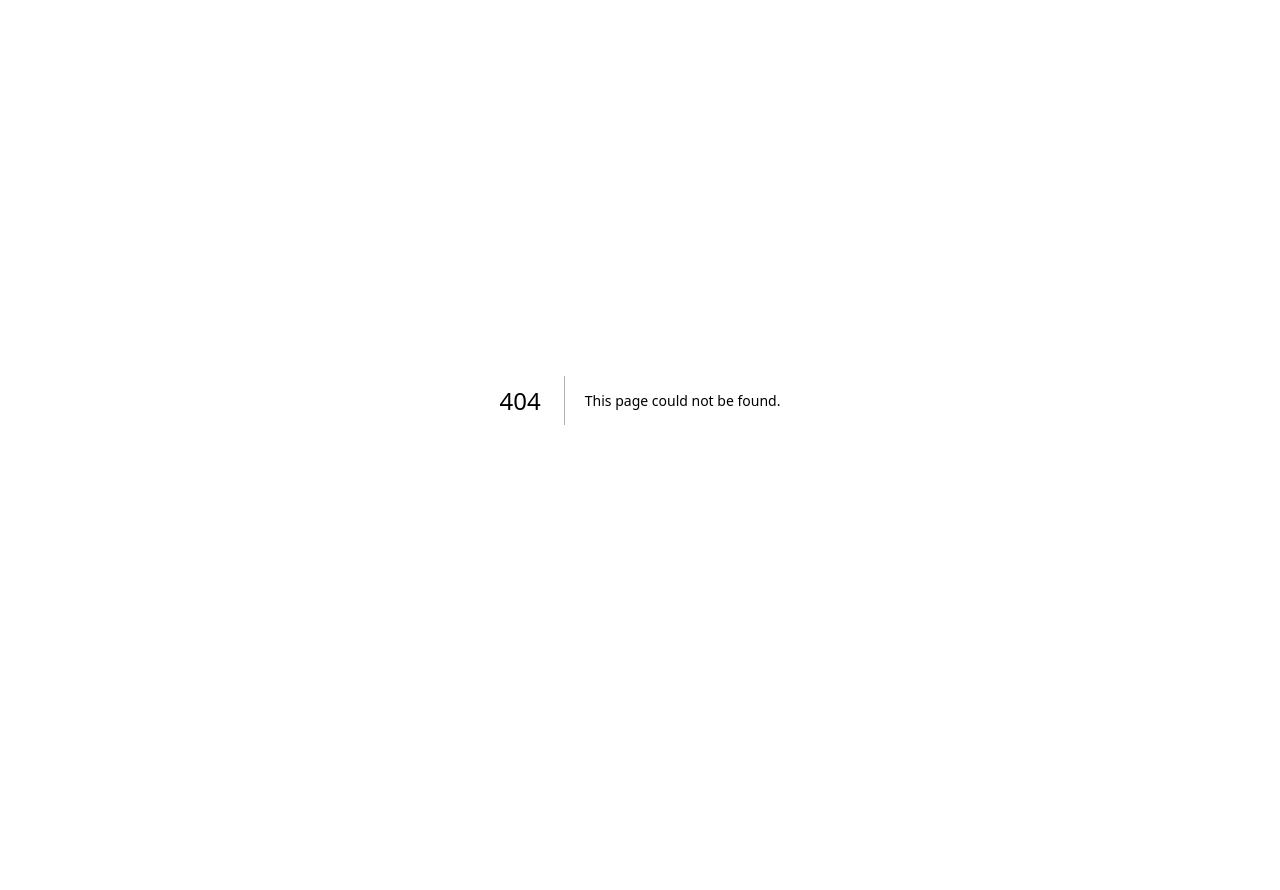
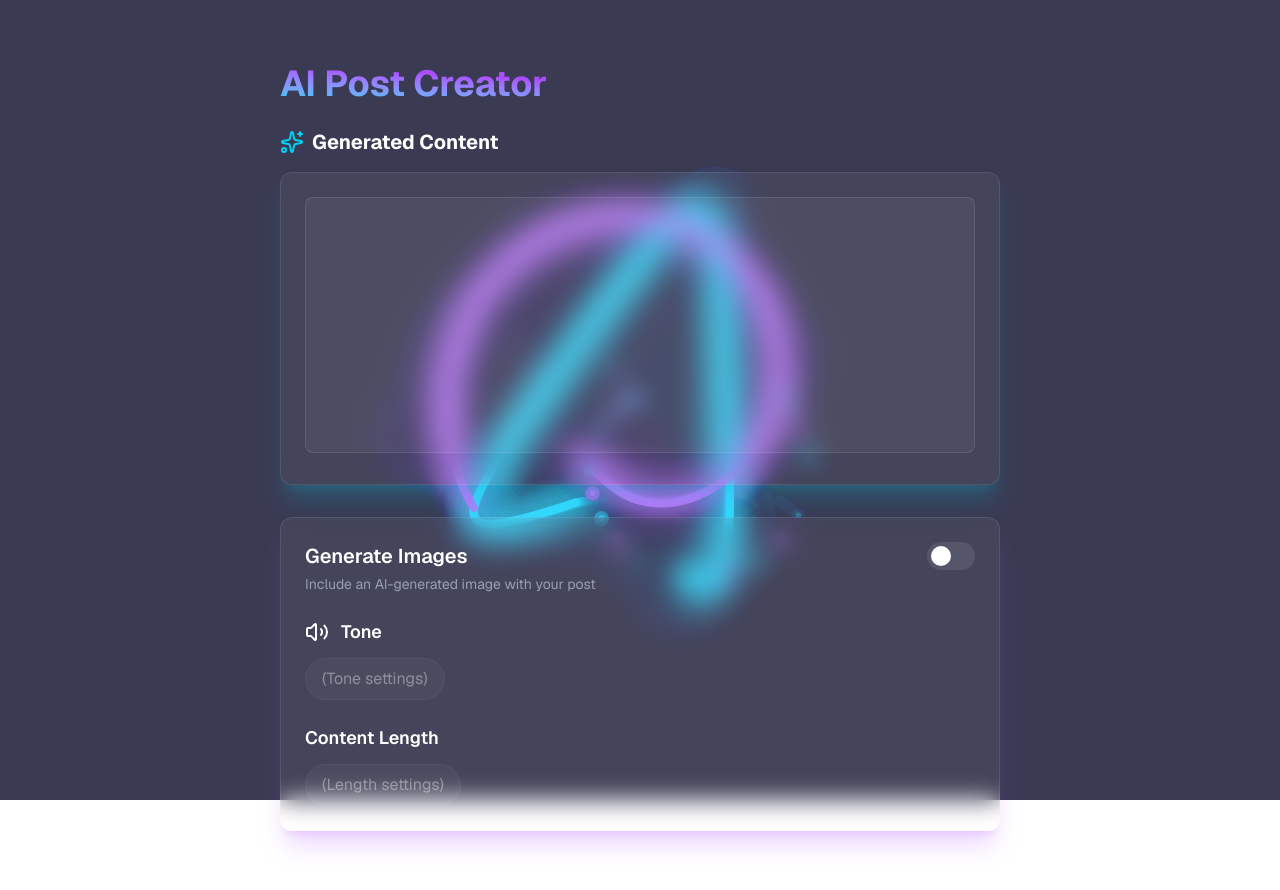
Before and after one commit to ParasKrishali10/AI-SAAS2, a Next.js app: page /postGenerated in a window 1280 px wide. Before the commit this address had no page. Shown: the top 890 px of the page. Before the commit the page ends 800 px from the top, so only its background shows below. Built offline with nearby package versions, Linux system fonts and the light colour scheme.

Commit message:
Generate Page

```diff
--- a/package.json
+++ b/package.json
@@ -23,7 +23,8 @@
     "react": "19.2.0",
     "react-dom": "19.2.0",
     "react-hot-toast": "^2.6.0",
-    "react-toastify": "^11.0.5"
+    "react-toastify": "^11.0.5",
+    "zustand": "^5.0.8"
   },
   "devDependencies": {
     "@tailwindcss/postcss": "^4",
--- a/src/app/api/posts/generate/route.ts
+++ b/src/app/api/posts/generate/route.ts
@@ -3,7 +3,7 @@ import OpenAI from "openai";
 const client=new OpenAI({
   apiKey:process.env.OPENAI_API_KEY!
 })
-export async function PUT(req:Request){
+export async function POST(req:Request){
   try{
      const { description, generatedImages, tone, length,prompts } = await req.json();
        if (!description) {
--- a/src/app/postCreator/page.tsx
+++ b/src/app/postCreator/page.tsx
@@ -3,9 +3,9 @@ import { useEffect, useState } from "react"
 import { Image ,Sparkles,Volume2 } from 'lucide-react';
 import toast from "react-hot-toast";
 import axios from "axios";
-import { generatedImages } from "@/lib/ai";
+import { useRouter } from "next/navigation";
 import ParticleBackground from "@/components/ParticleBackground";
-import { div } from "framer-motion/client";
+import { usePostStore } from "@/lib/postStore";
 const PLACEHOLDER_EXAMPLES = [
   "Write about the latest Discord features and updates...",
   "Create a community announcement for your server...",
@@ -13,6 +13,7 @@ const PLACEHOLDER_EXAMPLES = [
   "Share exciting news about your project launch...",
   "Post motivational content to inspire your community...",
 ]
+
 const IMAGE_PLACEHOLDER_EXAMPLES = [
   "A futuristic neon Discord bot mascot glowing in purple and blue",
   "Cute chibi-style gamer character sitting at a RGB-lit desk",
@@ -46,6 +47,7 @@ export default function CreatePost(){
     const [prompts,setPrompts]=useState("");
     const [selectedTone, setSelectedTone] = useState("Professional");
     const [selectedLength,setSelectedLength]=useState("Short")
+    const router=useRouter()
     const handleFocus1 = () => {
     setIsFocused1(true);
   };
@@ -69,6 +71,7 @@ export default function CreatePost(){
     }
     setGeneration(true)
     try{
+        toast.success("Wait while we are generating your content.....")
         const response=await axios.post("/api/posts/generate",{
             description:desc.trim(),
             generatedImages:generatedImages,
@@ -82,6 +85,10 @@ export default function CreatePost(){
         imageUrls: data.imageUrls || [],
        }
        setGeneratedPost(post)
+const setPost = usePostStore.getState().setPost;
+setPost(post.content, post.imageUrls);
+router.push("/postGenerated");
+
     }catch(error:any)
     {
         console.log(error)
@@ -100,6 +107,7 @@ export default function CreatePost(){
     }
     setGeneration(true)
     try{
+       toast.success("Wait while we are generating your content...")
         const response=await axios.post("/api/posts/generate",{
             description:desc.trim(),
             generatedImages:generatedImages,
@@ -112,7 +120,12 @@ export default function CreatePost(){
         content:data.content,
         imageUrls: data.imageUrls || [],
        }
+
        setGeneratedPost(post)
+       const setPost = usePostStore.getState().setPost;
+setPost(post.content, post.imageUrls);
+router.push("/postGenerated");
+
     }catch(error:any)
     {
         console.log(error)
@@ -150,14 +163,14 @@ export default function CreatePost(){
       </div>
             <div className="relative flex flex-col mt-10 ml-6 mr-8">
                 <div  className="text-4xl font-bold bg-clip-text text-transparent bg-gradient-to-tr from-cyan-400 via-purple-500 to-cyan-300">
-                    AI Post Creator
+                    AI Post Creator {generatedPost?.content}
                 </div>
                 <div className="mt-2 text-gray-600 text-lg font-semibold">
                     Step 1 of 3 - Create and schedule your Discord posts
                 </div>
                 <div className="mt-6 text-xl font-bold flex gap-2 items-center">
                     <Sparkles className="mt-0.5 text-cyan-500"/>
-                   <span>Post description {prompts} </span>
+                   <span>Post description  {generatedPost?.imageUrls}</span>
                 </div>
                 <div
    className={`mt-4 rounded-xl transition-all duration-300 backdrop-blur-md
@@ -265,7 +278,7 @@ export default function CreatePost(){
 
          <div className="mt-6 text-xl font-bold flex gap-2 items-center">
                     <Image className="text-cyan-500"/>
-                   <span>Image description {generatedPost?.imageUrls} </span>
+                   <span>Image description </span>
                 </div>
                  <div
   className={`mt-6 relative rounded-lg transition-all duration-300 ${
--- /dev/null
+++ b/src/app/postGenerated/page.tsx
@@ -0,0 +1,117 @@
+"use client";
+
+import { useState } from "react";
+import { Sparkles, Volume2, Image as ImageIcon } from "lucide-react";
+import { usePostStore } from "@/lib/postStore";
+import ParticleBackground from "@/components/ParticleBackground";
+
+export default function PostGenerated() {
+  const { content, images } = usePostStore();
+  const [generatedImages, setGeneratedImages] = useState(false);
+  const [contents, setContents] = useState(content);
+
+  return (
+    <div className="relative min-h-screen text-white">
+      {/* Background */}
+      <div className="absolute inset-0 -z-20">
+        <ParticleBackground />
+      </div>
+
+      {/* Glow Effects */}
+      <div className="absolute inset-0 flex justify-center items-start -z-10 pointer-events-none">
+        <div
+          className="mt-32 w-[700px] h-[700px]
+            bg-[radial-gradient(circle_at_40%_40%,rgba(0,200,255,0.30),transparent_60%),
+            radial-gradient(circle_at_70%_70%,rgba(170,80,255,0.25),transparent_60%),
+            radial-gradient(circle_at_30%_80%,rgba(255,0,230,0.20),transparent_60%)]
+            blur-[140px]"
+        ></div>
+      </div>
+
+      {/* Main Content */}
+      <div className="relative flex flex-col max-w-3xl mx-auto pt-16 px-6 pb-24">
+        {/* Title */}
+        <h1 className="text-4xl font-bold bg-clip-text text-transparent bg-gradient-to-tr from-cyan-400 via-purple-500 to-cyan-300">
+          AI Post Creator
+        </h1>
+
+        {/* Section Title */}
+        <div className="mt-6 text-xl font-bold flex gap-2 items-center">
+          <Sparkles className="text-cyan-400" />
+          <span>Generated Content</span>
+        </div>
+
+        {/* Content Box */}
+        <div className="mt-4 rounded-xl p-6 backdrop-blur-md border border-white/10 bg-white/5 shadow-xl shadow-cyan-500/20">
+
+          {/* Images */}
+          {images.length > 0 && (
+            <div className="flex flex-wrap justify-center items-center gap-4 mb-6">
+              {images.map((img, i) => (
+                <img
+                  key={i}
+                  src={img}
+                  alt={`Generated image ${i}`}
+                  className="w-48 h-48 object-cover rounded-xl shadow-lg"
+                />
+              ))}
+            </div>
+          )}
+
+          {/* Textarea */}
+          <textarea
+            value={contents}
+            onChange={(e) => setContents(e.target.value)}
+            className="text-lg w-full h-64 p-4 rounded-lg resize-none bg-white/5 border border-white/10 focus:outline-none focus:ring-2 focus:ring-cyan-400"
+          />
+        </div>
+
+        {/* --- Bottom Settings Panel (Aligned Correctly) --- */}
+        <div className="mt-8 rounded-xl p-6 backdrop-blur-md border border-white/10 bg-white/5 shadow-xl shadow-purple-500/20">
+
+          {/* Toggle */}
+          <div className="flex justify-between items-center">
+            <span className="text-xl font-semibold">Generate Images</span>
+
+            <label className="relative inline-flex items-center cursor-pointer">
+              <input
+                type="checkbox"
+                checked={generatedImages}
+                onChange={() => setGeneratedImages(!generatedImages)}
+                className="sr-only peer"
+              />
+              <div className="w-12 h-7 bg-white/10 rounded-full peer-checked:bg-cyan-400 transition-all"></div>
+              <div className="absolute left-1 top-1 h-5 w-5 bg-white rounded-full transition-all peer-checked:translate-x-5"></div>
+            </label>
+          </div>
+
+          <p className="text-gray-400 text-sm mt-1">
+            Include an AI-generated image with your post
+          </p>
+
+          {/* Tone Section */}
+          <div className="mt-6 flex items-center gap-3">
+            <Volume2 />
+            <span className="text-lg font-semibold">Tone</span>
+          </div>
+
+          {/* Placeholder buttons or UI */}
+          <div className="mt-3 flex gap-3 opacity-40">
+            <div className="px-4 py-2 rounded-full bg-white/10 border border-white/10">
+              (Tone settings)
+            </div>
+          </div>
+
+          {/* Content Length */}
+          <div className="mt-6 text-lg font-semibold">Content Length</div>
+
+          <div className="mt-3 flex gap-3 opacity-40">
+            <div className="px-4 py-2 rounded-full bg-white/10 border border-white/10">
+              (Length settings)
+            </div>
+          </div>
+        </div>
+      </div>
+    </div>
+  );
+}
--- /dev/null
+++ b/src/lib/postStore.ts
@@ -0,0 +1,11 @@
+import {create} from "zustand"
+interface PostData{
+    content:string
+    images:string[]
+    setPost:(content:string,images:string[])=>void
+}
+export const usePostStore=create<PostData>((set)=>({
+    content:"",
+    images:[],
+    setPost:(content,images)=>set({content,images})
+}))
```
Also changed, not shown: 1 other file (tests, documents, lock files or other folders).
